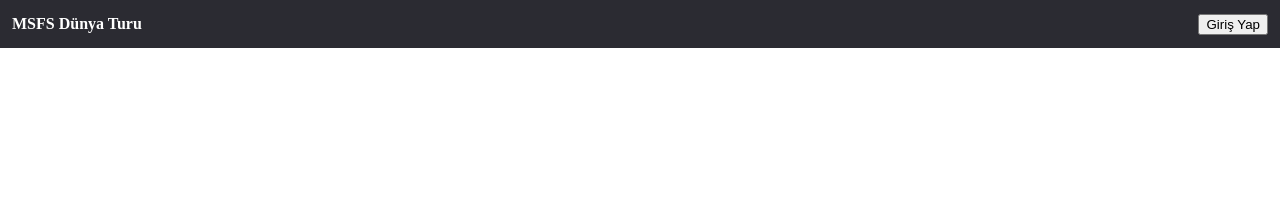
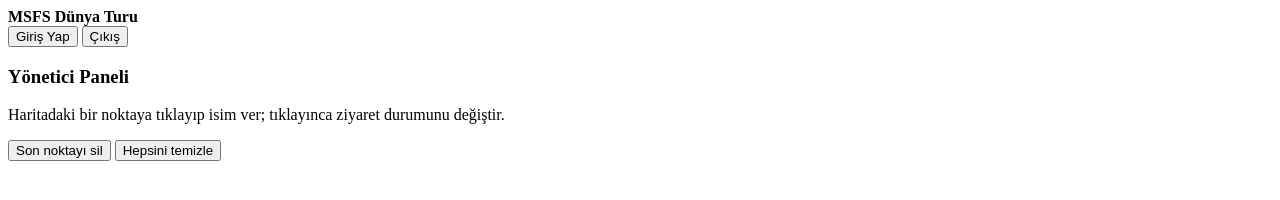
Before and after one commit to oyuncakkedi3/msfs-world-tour-map, a plain HTML site: page index.html in a window 1280 px wide. Drawn offline with nearby package versions, Linux system fonts and the light colour scheme.

Commit message:
Update index.html

```diff
--- a/index.html
+++ b/index.html
@@ -4,8 +4,8 @@
   <meta charset="utf-8" />
   <meta name="viewport" content="width=device-width,initial-scale=1" />
   <title>MSFS Dünya Turu Haritası</title>
-  <link rel="stylesheet" href="styles.css" />
-  <link rel="stylesheet" href="https://unpkg.com/leaflet@1.9.4/dist/leaflet.css" integrity="sha256-p4NxAoJBhIIN+hmNHrzRCf9tD/miZyoHS5obTRR9BMY=" crossorigin="" />
+  <link rel="stylesheet" href="https://unpkg.com/leaflet@1.9.4/dist/leaflet.css" />
+  <script src="https://unpkg.com/leaflet@1.9.4/dist/leaflet.js" defer></script>
   <script src="https://unpkg.com/leaflet@1.9.4/dist/leaflet.js" integrity="sha256-20nQCchB9co0qIjJZRGuk2/Z9VM+kNiyxNV1lvTlZBo=" crossorigin="" defer></script>
   <script defer src="https://www.gstatic.com/firebasejs/10.12.4/firebase-app-compat.js"></script>
   <script defer src="https://www.gstatic.com/firebasejs/10.12.4/firebase-auth-compat.js"></script>
@@ -34,4 +34,5 @@
     </div>
   </div>
 </body>
+
 </html>
```
